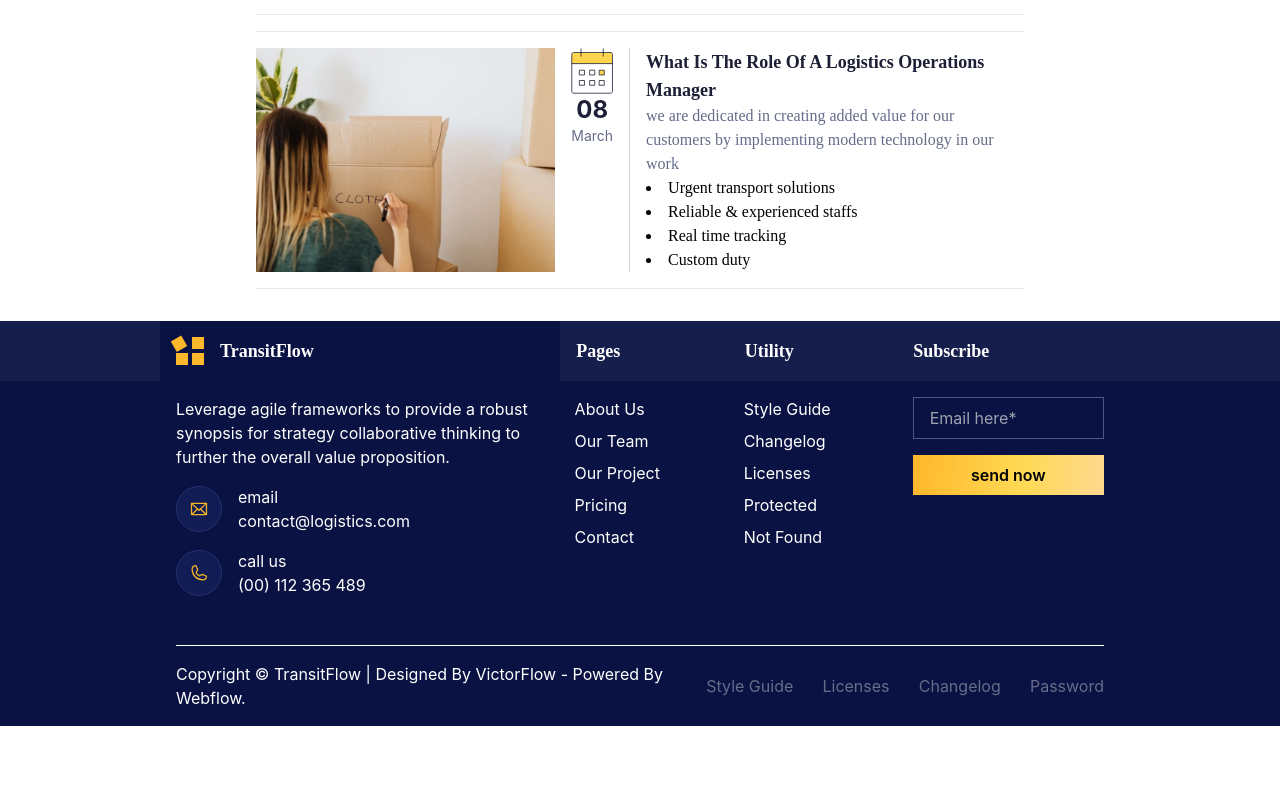
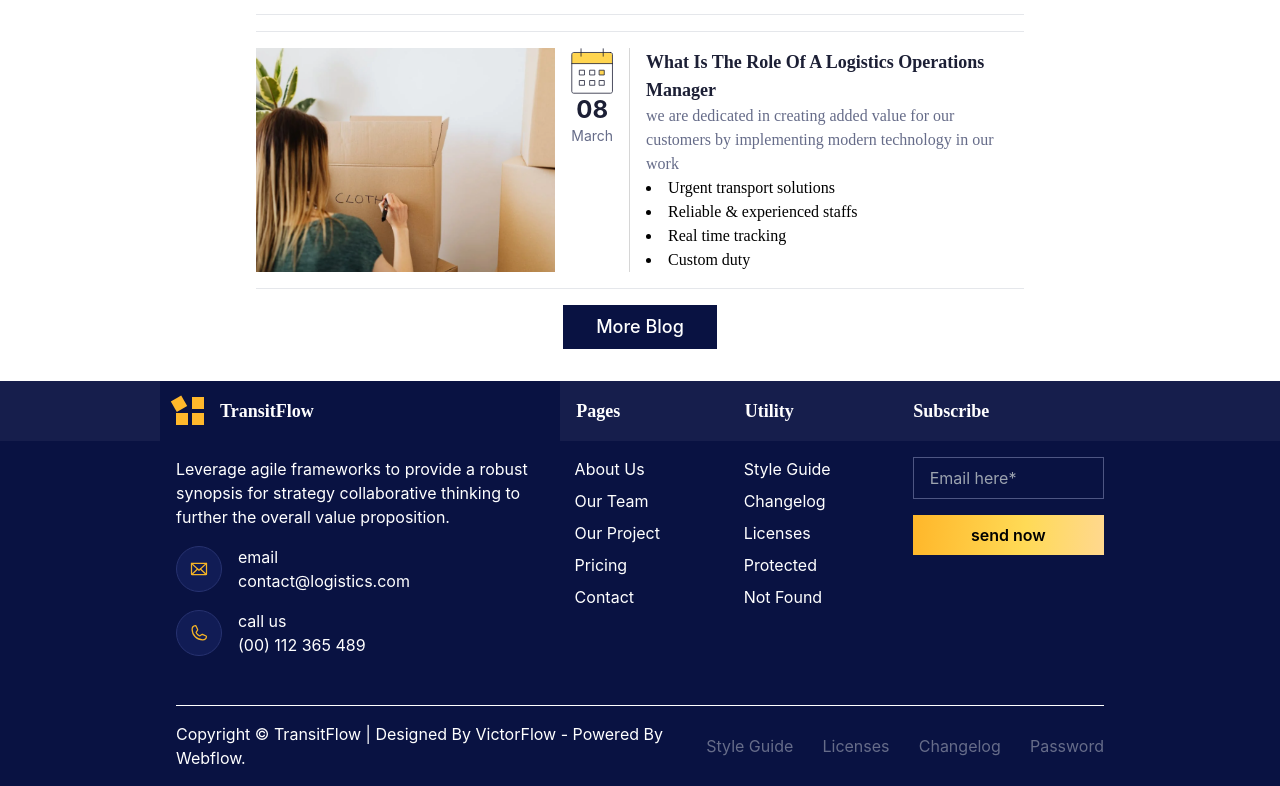
Before and after one commit to smartcollins/logistics, a React (Create React App) app: page / in a window 1280 px wide. Shown: the part 3705-4491 px from the top of the page. Before the commit the page ends 4431 px from the top, so only its background shows below. Built offline with nearby package versions, Linux system fonts and the light colour scheme.

Commit message:
work in progress

```diff
--- a/src/pages/Home.jsx
+++ b/src/pages/Home.jsx
@@ -54,6 +54,7 @@ const Home = ()=>{
             </div>
             <div className=' space-y-4 mx-4 lg:my-8 lg:w-3/4 lg:mx-auto xl:w-3/5'>
                 {news.map((item,idx)=><News key={idx} {...item}/>)}
+                <div className=' bg-blue-300 w-1/5 mx-auto'><button style={{background: color.blueBg}} className='font-medium text-white py-2 w-full md:text-lg'>More Blog</button></div>
             </div>
             <Footer/>
         </div>
```
